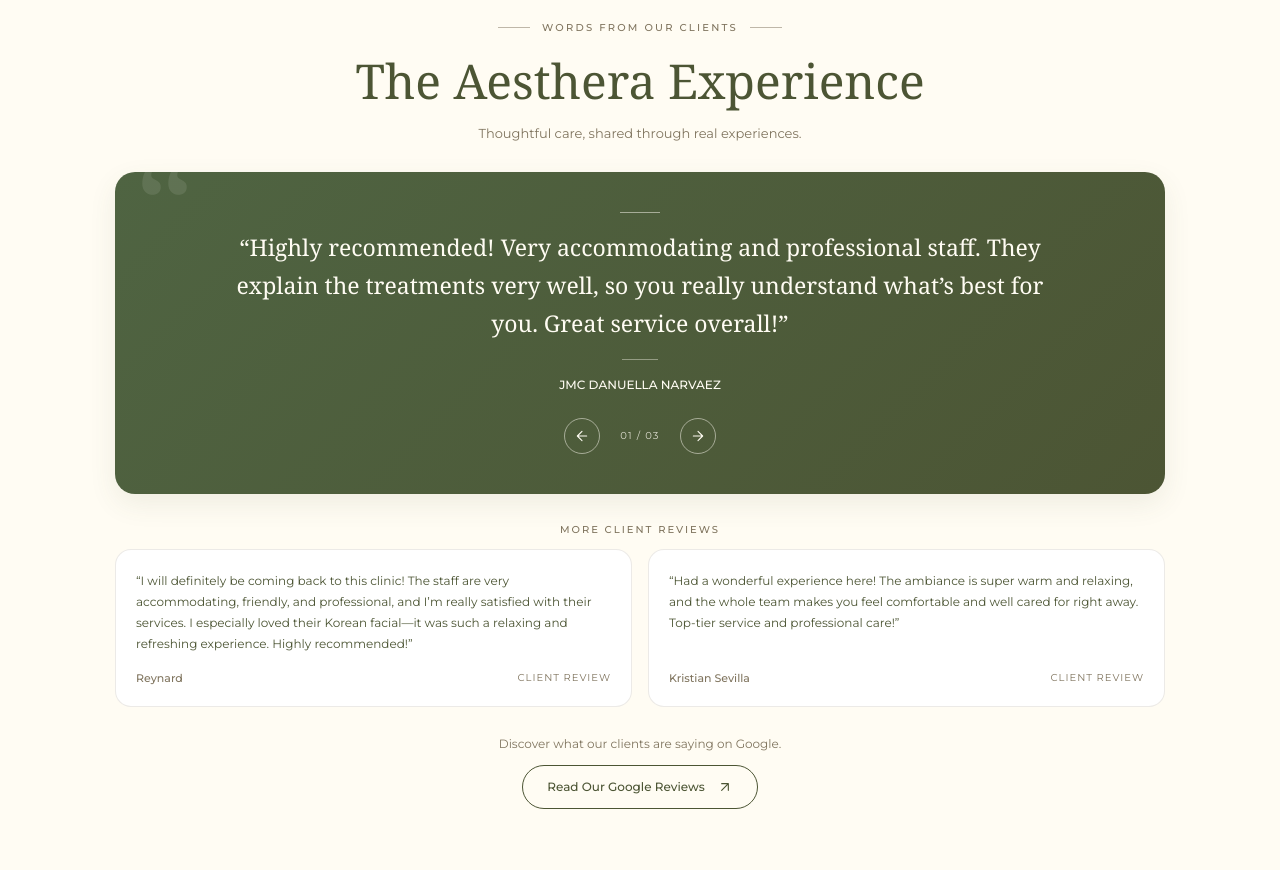
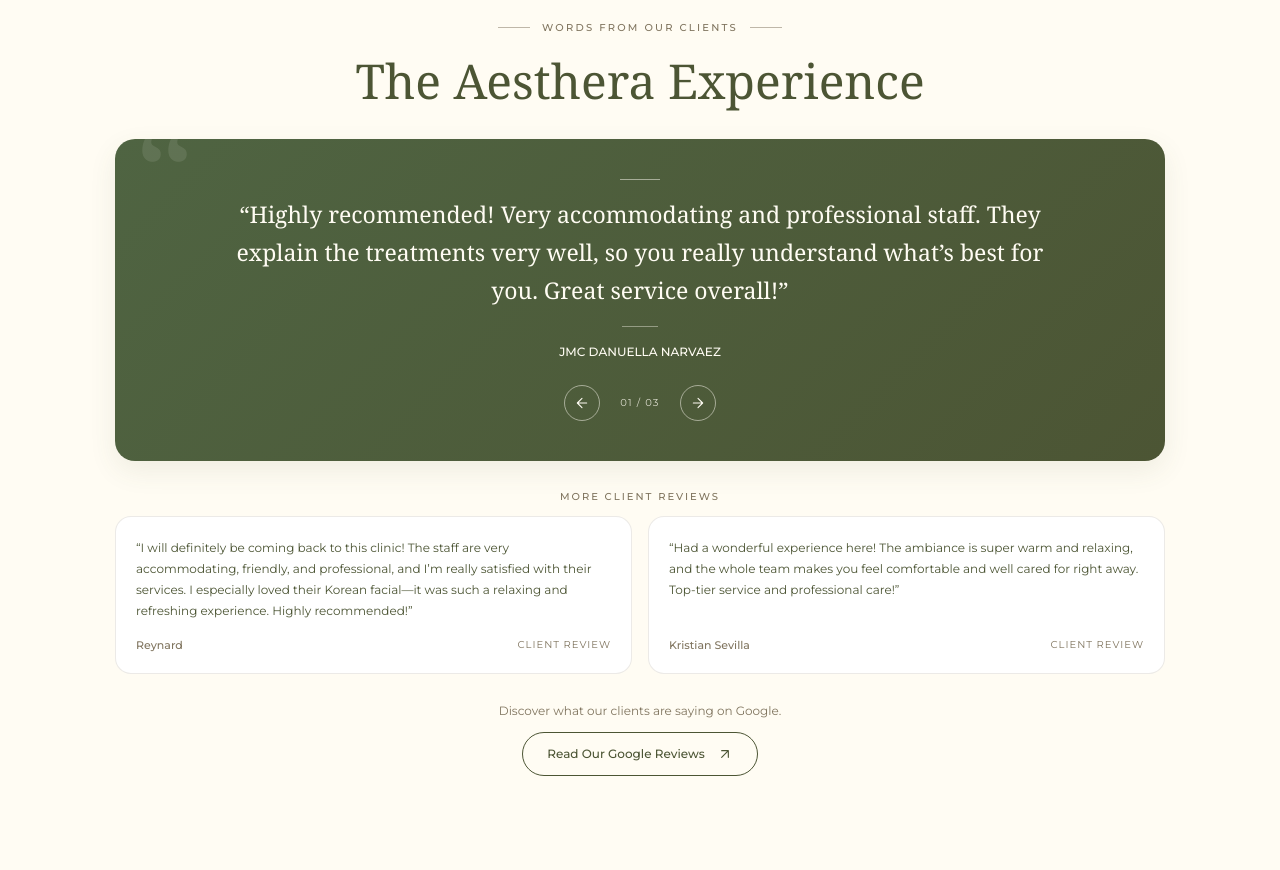
Before and after one commit to bettybeatrix/aesthera-mere, a Next.js app: page / in a window 1280 px wide. Shown: the part 3280-4150 px from the top of the page. Built offline with nearby package versions, Linux system fonts and the light colour scheme.

Commit message:
Remove introductory paragraph from Testimonials component
Removed the introductory paragraph from the testimonials section.

```diff
--- a/components/Testimonials.tsx
+++ b/components/Testimonials.tsx
@@ -147,10 +147,6 @@ export default function Testimonials() {
           >
             The Aesthera Experience
           </h2>
-
-          <p className="mx-auto mt-3 max-w-[480px] font-montserrat text-[13px] leading-relaxed text-[#80755F]">
-            Thoughtful care, shared through real experiences.
-          </p>
         </div>
 
         {/* FEATURED TESTIMONIAL */}
```
